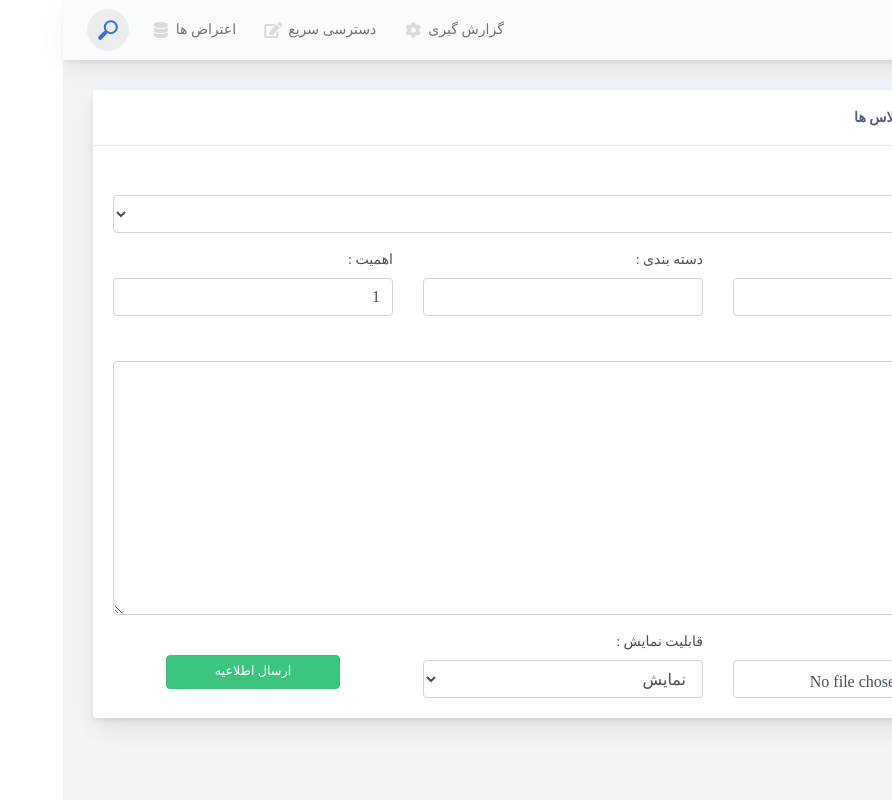
After one commit to amirsefati/mirzaii, a Laravel app: page /manager/notice_school in a window 1280 px wide. The commit adds this page. Shown: the whole page, without its empty margins (388-1280 px from the left). Run offline with Laravel 8, Linux system fonts and the light colour scheme; some libraries are stand-ins or nearby versions; some web fonts are replaced.

Commit message:
fix notice_school

```diff
--- /dev/null
+++ b/resources/views/manager/notice_school.blade.php
@@ -0,0 +1,71 @@
+@extends('manager.master')
+
+@section('content')
+
+<form action="/manager/add_notice_school" method="POST" enctype="multipart/form-data">
+@csrf
+<div class="row">
+    <div class="col-md-12">
+        <div class="card">
+            <div class="card-header">مدیریت اطلاعیه های کلاس ها</div>
+            <div class="card-body">
+
+            <div class="row">
+                <div class="col-md-12">
+                    <label for="gender">برای کلاس :</label>
+                    <select name="gender" class="form-control" id="">
+                        <option value="پسر">پسرانه</option>
+                        <option value="دختر">دخترانه</option>
+                    </select>
+                </div>
+            </div>
+
+            <div class="row">
+                <div class="col-md-4 mt-3">
+                    <label for="title">عنوان  :</label>
+                    <input type="text" name="title" class="form-control" >
+                </div>
+
+                <div class="col-md-4 mt-3">
+                    <label for="category">دسته بندی  :</label>
+                    <input type="text" name="category" class="form-control" >
+                </div>
+
+                <div class="col-md-4 mt-3">
+                    <label for="order"> اهمیت  :</label>
+                    <input type="text" name="order" class="form-control" placeholder="1" value="1">
+                </div>
+            </div>
+
+            <div class="row">
+                <div class="col-md-12 mt-3">
+                    <label for="desc">متن اطلاعیه : </label>
+                    <textarea name="desc" class="form-control" rows="10"></textarea>
+                </div>
+            </div>
+
+            <div class="row">
+                <div class="col-md-4 mt-3">
+                    <label for="file">آپلود عکس :</label>
+                    <input class="form-control" type="file" name="img">
+                </div>
+
+                <div class="col-md-4 mt-3">
+                    <label for="file"> قابلیت نمایش  :</label>
+                    <select name="show" class="form-control" id="">
+                        <option value="1">نمایش</option>
+                        <option value="0">پنهان سازی</option>
+                    </select>
+                </div>
+
+                <div class="col-md-4 mt-3" style="text-align: center;">
+                    <button class="btn btn-success pl-5 pr-5 mt-4">ارسال اطلاعیه</button>
+                </div>
+            </div>
+            </div>
+        </div>
+    </div>
+</div>
+
+</form>
+@endsection
--- a/resources/views/student/home.blade.php
+++ b/resources/views/student/home.blade.php
@@ -26,10 +26,11 @@
         <div class="carousel_school">
             @foreach($school_notification as $school)
             <div class="item_in">
-                <div  >
+                <div>
                     <img src="{{$school->img}}" class="img_notice_school" alt="">
                 </div>
-                <p>{{$school->title}}</p>
+                <p class="title_in_school">{{$school->title}}</p>
+                <p class="desc_in_school"> ... {{substr($school->desc,0,55)}}</p>
 
             </div>
             @endforeach
```
Also changed, not shown: public/css/student.css (+22 -3 lines), resources/views/manager/notice_school_manage.blade.php (added, +43 -0 lines), public/images/notification_class/1601048244.png (added), public/images/notification_school/1601048447.png (added).
